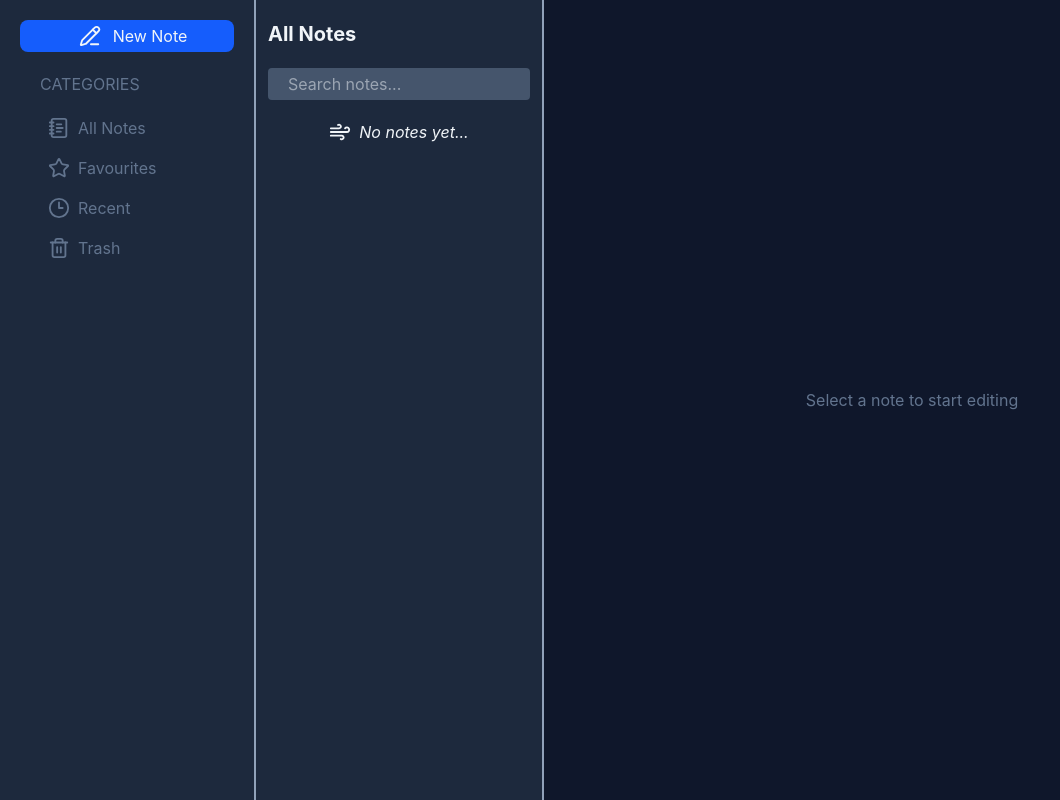
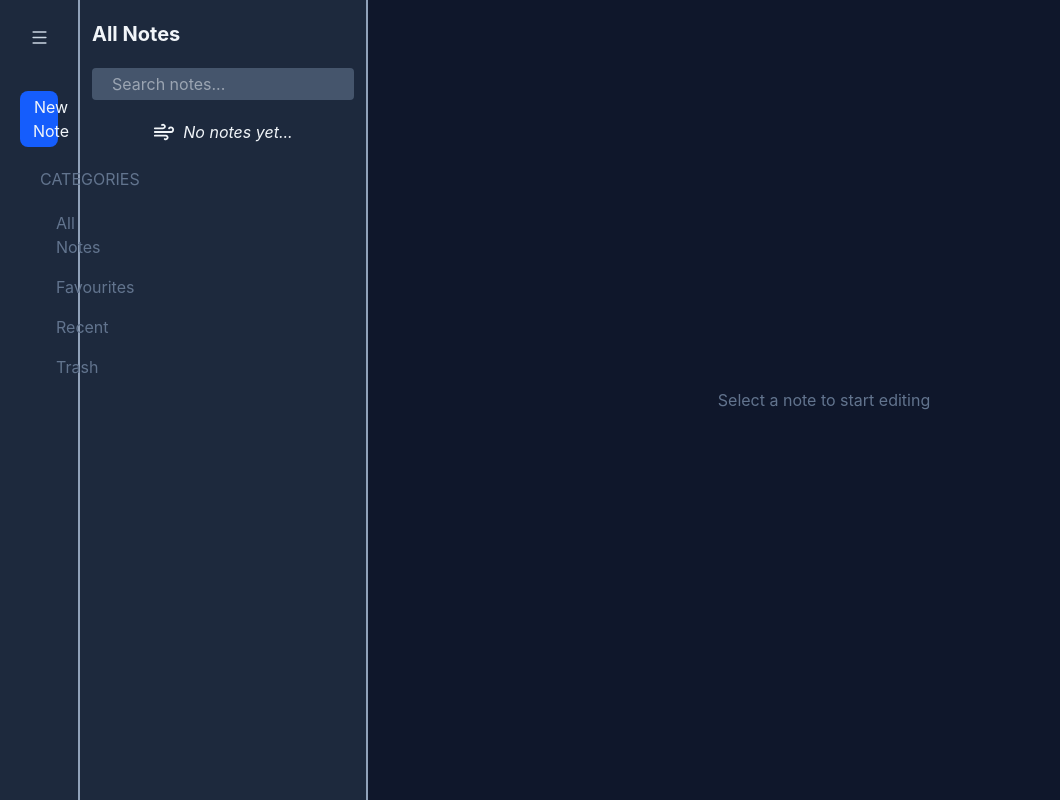
Before and after one commit to Zolender/Notebook-with-React, a React (Vite) app: page / in a window 1280 px wide. Shown: the whole page, without its empty margins (0-1060 px from the left). Built offline with nearby package versions, Linux system fonts and the light colour scheme.

Commit message:
feat: add sidebar expansion toggle and update SideBar component

```diff
--- a/src/App.jsx
+++ b/src/App.jsx
@@ -7,6 +7,8 @@ function App() {
   const [notes, setNotes] = useState(JSON.parse(localStorage.getItem('notes')) || [])
   const [selectedNoteID, setSelectedNoteID] = useState(null)
   const [searchQuery, setSearchQuery] =  useState('')
+  const [currentView, setCurrentView] = useState('all')
+  const [isSideBarExpanded, setIsSideBarExpanded] = useState(false)
 
   useEffect(()=>{
     localStorage.setItem('notes', JSON.stringify(notes))
@@ -60,7 +62,7 @@ function App() {
 
   return (
     <div className='flex  w-full min-h-screen bg-slate-800'>
-        <SideBar onAdd={addNotes}/>
+        <SideBar onAdd={addNotes} isSideBarExpanded={isSideBarExpanded} setIsSideBarExpanded={setIsSideBarExpanded} />
         <NoteList notes={filteredNotes} searchQuery={searchQuery} setSearchQuery={setSearchQuery} selectedNoteID={selectedNoteID} setSelectedNoteID={setSelectedNoteID} />
         <Editor selectedNote={getSelectedNote()} onUpdateNote={onUpdateNote} onDeleteNote={onDeleteNote} />
     </div>
--- a/src/Components/SideBar.jsx
+++ b/src/Components/SideBar.jsx
@@ -1,10 +1,13 @@
-import { Clock3, NotebookText, PencilLine, Star, Trash2 } from "lucide-react";
+import { Clock3, Menu, NotebookText, PencilLine, Star, Trash2 } from "lucide-react";
 
-const SideBar = ({onAdd}) => {
+const SideBar = ({onAdd, setIsSideBarExpanded, isSideBarExpanded}) => {
 
 
     return (
-        <div className="w-64 border-r-2 border-slate-400 flex flex-col gap-5 justify-start items-center py-5 px-5">
+        <div className={`${isSideBarExpanded? 'w-64': 'w-20'} border-r-2 border-slate-400 flex flex-col gap-5 justify-start items-center py-5 px-5 transition-all duration-300`}>
+            <button type="button">
+                <Menu size={35} onClick={()=>setIsSideBarExpanded(!isSideBarExpanded)} className="p-2 hover:bg-slate-700 rounded-lg self-end mb-4 text-slate-300"/>
+            </button>
             <button onClick={onAdd} type="button" className="flex justify-center items-center w-full text-center py-1 bg-blue-600 hover:bg-blue-700 active:bg-blue-900 hover:cursor-pointer rounded-lg border-none focus:outline-none transition-colors text-slate-100">
                 <PencilLine size={22} className="mx-3"/>
                 New Note
```
